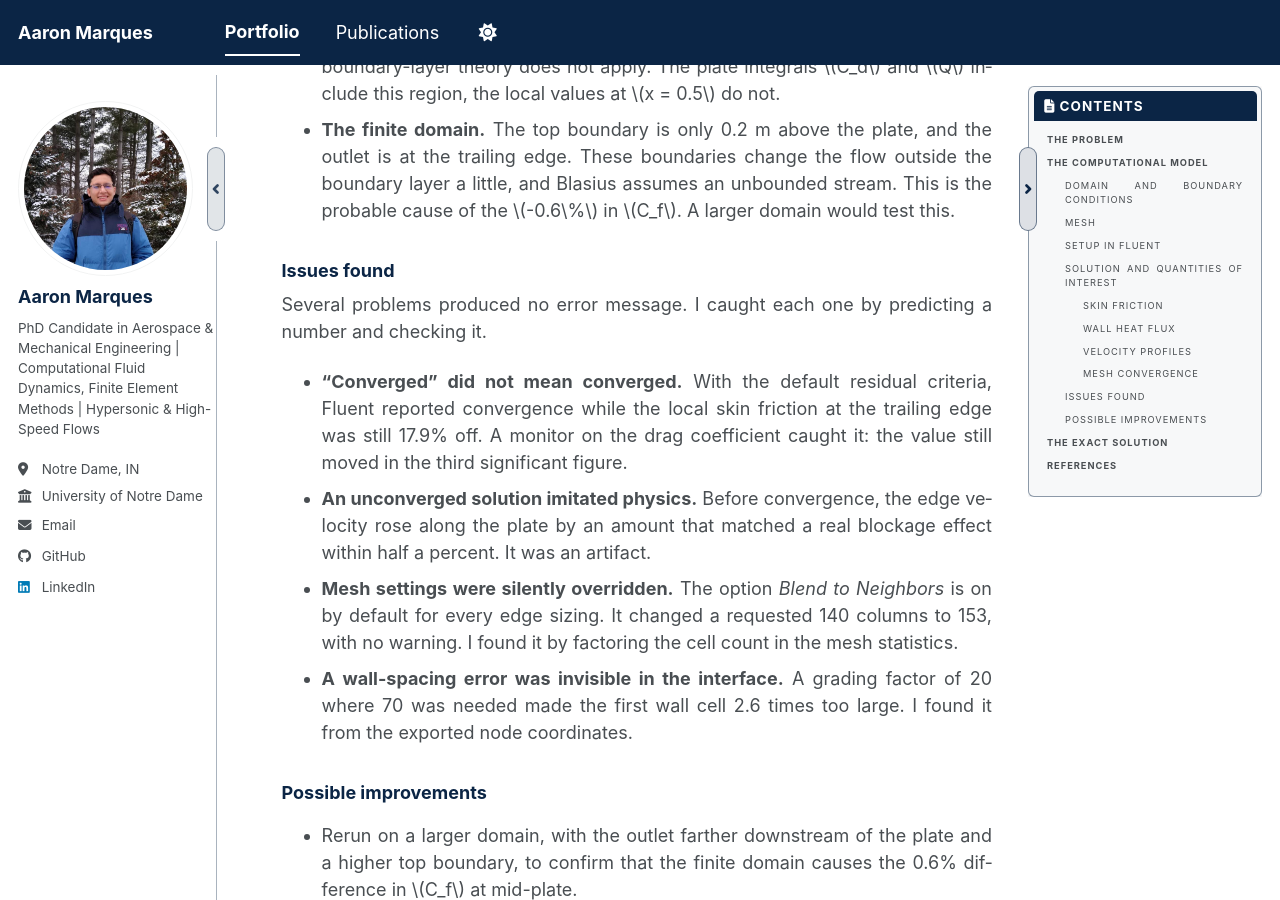
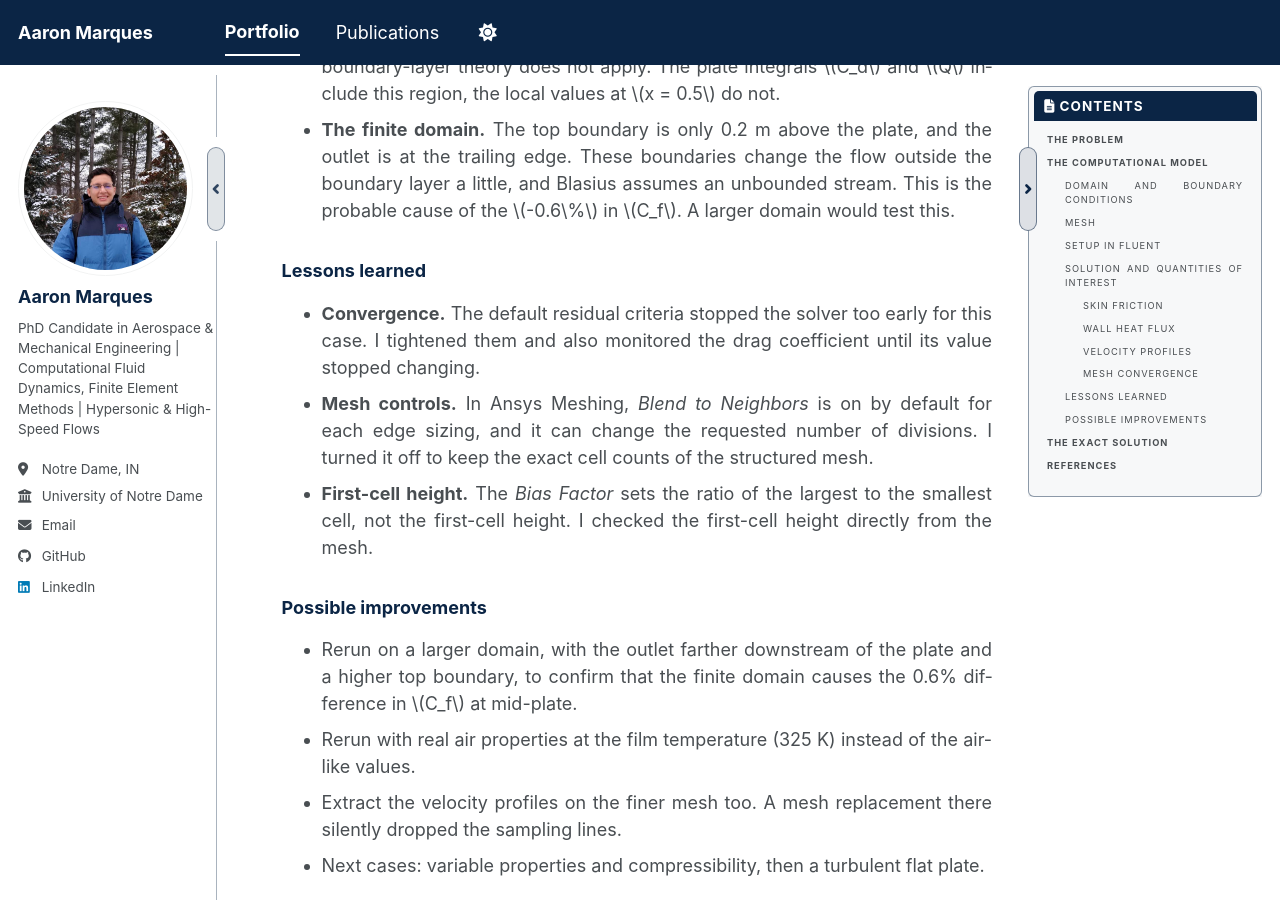
Before and after one commit to aaronmqs/aaronmqs.github.io, a Jekyll site: the page built from _portfolio/fluent-flat-plate.md, in a window 1280 px wide and 900 px high, scrolled down 9095 px. Built offline with Jekyll 4.4.1, drawn with Linux system fonts in a browser that asks for light colours; a style sheet for code colours, icons or effects is not loaded.

Commit message:
Flat plate: issues section rewritten as lessons learned

```diff
--- a/_portfolio/fluent-flat-plate.md
+++ b/_portfolio/fluent-flat-plate.md
@@ -241,23 +241,15 @@ Two differences between the problems explain these values:
   assumes an unbounded stream. This is the probable cause of the $$-0.6\%$$ in $$C_f$$. A larger
   domain would test this.
 
-### Issues found
+### Lessons learned
 
-Several problems produced no error message. I caught each one by predicting a number and
-checking it.
-
-- **"Converged" did not mean converged.** With the default residual criteria, Fluent reported
-  convergence while the local skin friction at the trailing edge was still 17.9% off. A monitor on
-  the drag coefficient caught it: the value still moved in the third significant figure.
-- **An unconverged solution imitated physics.** Before convergence, the edge velocity rose along
-  the plate by an amount that matched a real blockage effect within half a percent. It was an
-  artifact.
-- **Mesh settings were silently overridden.** The option *Blend to Neighbors* is on by default for
-  every edge sizing. It changed a requested 140 columns to 153, with no warning. I found it by
-  factoring the cell count in the mesh statistics.
-- **A wall-spacing error was invisible in the interface.** A grading factor of 20 where 70 was
-  needed made the first wall cell 2.6 times too large. I found it from the exported node
-  coordinates.
+- **Convergence.** The default residual criteria stopped the solver too early for this case. I
+  tightened them and also monitored the drag coefficient until its value stopped changing.
+- **Mesh controls.** In Ansys Meshing, *Blend to Neighbors* is on by default for each edge sizing,
+  and it can change the requested number of divisions. I turned it off to keep the exact cell
+  counts of the structured mesh.
+- **First-cell height.** The *Bias Factor* sets the ratio of the largest to the smallest cell, not
+  the first-cell height. I checked the first-cell height directly from the mesh.
 
 ### Possible improvements
 
```
